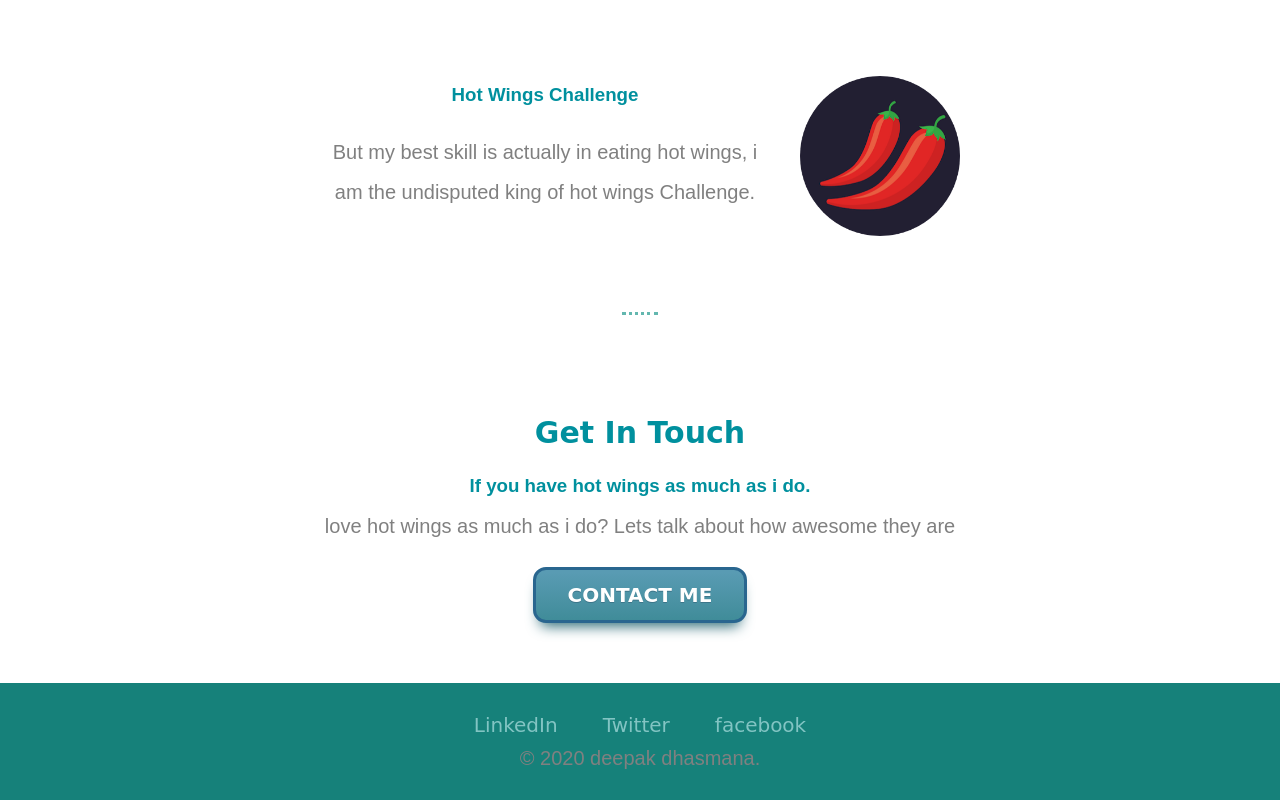
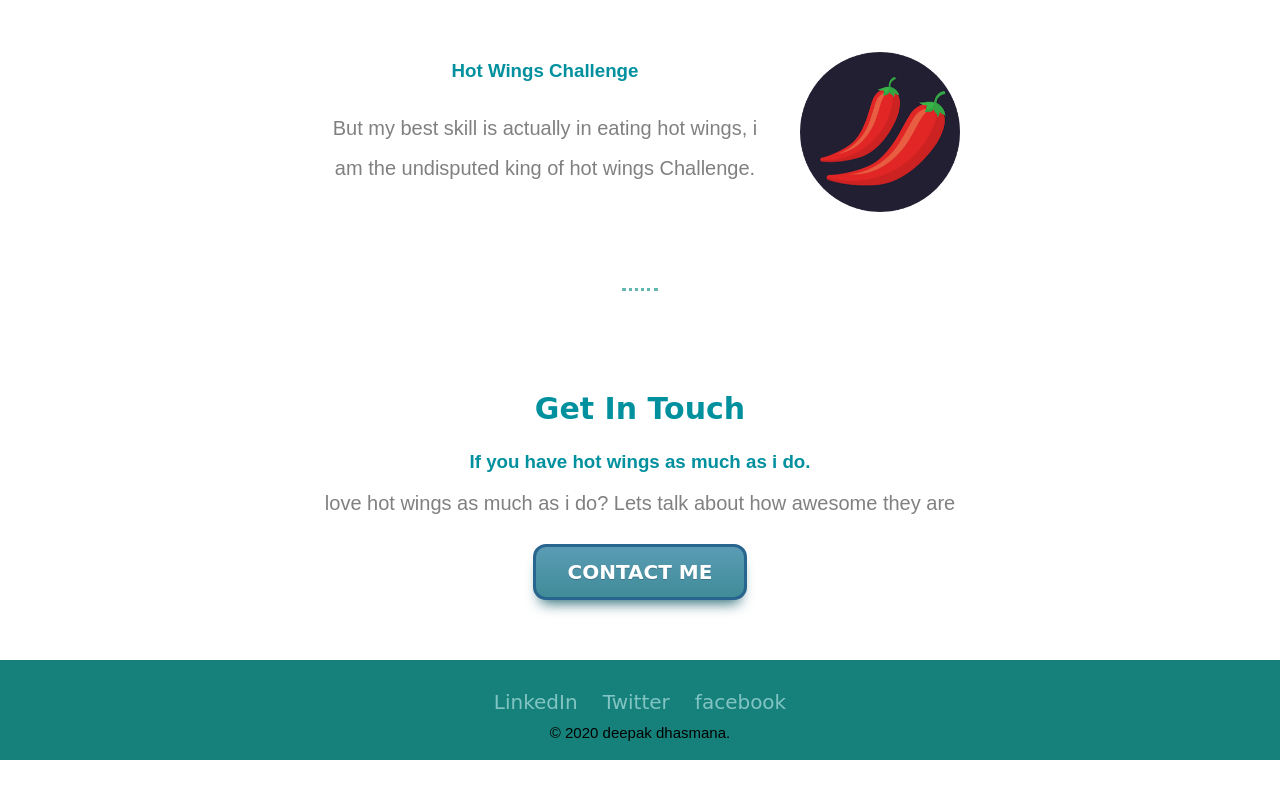
Before and after one commit to Deepak1492/newcss, a plain HTML site: page index.html in a window 1280 px wide. Shown: the part 1633-2433 px from the top of the page. After the commit the page ends 2393 px from the top, so only its background shows below. Drawn offline with Linux system fonts and the light colour scheme; a web font is replaced by a local one.

Commit message:
Update style.css

```diff
--- a/css/style.css
+++ b/css/style.css
@@ -3,6 +3,7 @@ body {
   text-align: center;
   margin: 0px;
   font-family: 'Montez', cursive;
+  font-weight: normal;
   font-weight: normal;
 }
 
@@ -11,12 +12,14 @@ h1 {
   margin: auto;
   color: #00909e;
   font-family: 'La Belle Aurore', cursive;
+  padding-top: 20px;
 }
 
 h2 {
   font-size: 30px;
   color: #00909e;
   font-family: cursive;
+  margin-top: 3px;
 }
 
 h3 {
@@ -43,7 +46,7 @@ a {
   font-size: 20px;
   color: #82c4c3;
   font-family: cursive;
-  margin: 10px 20px;
+  margin: 10px 10px;
   text-decoration: none;
 }
 
@@ -54,19 +57,19 @@ a:hover {
 /*------------------------------CSS section-----------------*/
 
 .top-container {
-  background-color: #d4f3ef;
+  background-color: #EEEEEE;
   position: relative;
   padding-top: 150px;
 }
 
 .middile-container {
-
 }
 
 .bottom-container {
   background-color: #16817a;
   padding: 30px 0 20px;
   margin: auto;
+  height: 50px;
 }
 
 .cloud-top {
@@ -110,8 +113,9 @@ a:hover {
 }
 
 .company {
-  font-size: 20px;
+  font-size: 15px;
   margin: 10px;
+  color: black;
 }
 
 .profile {
```
